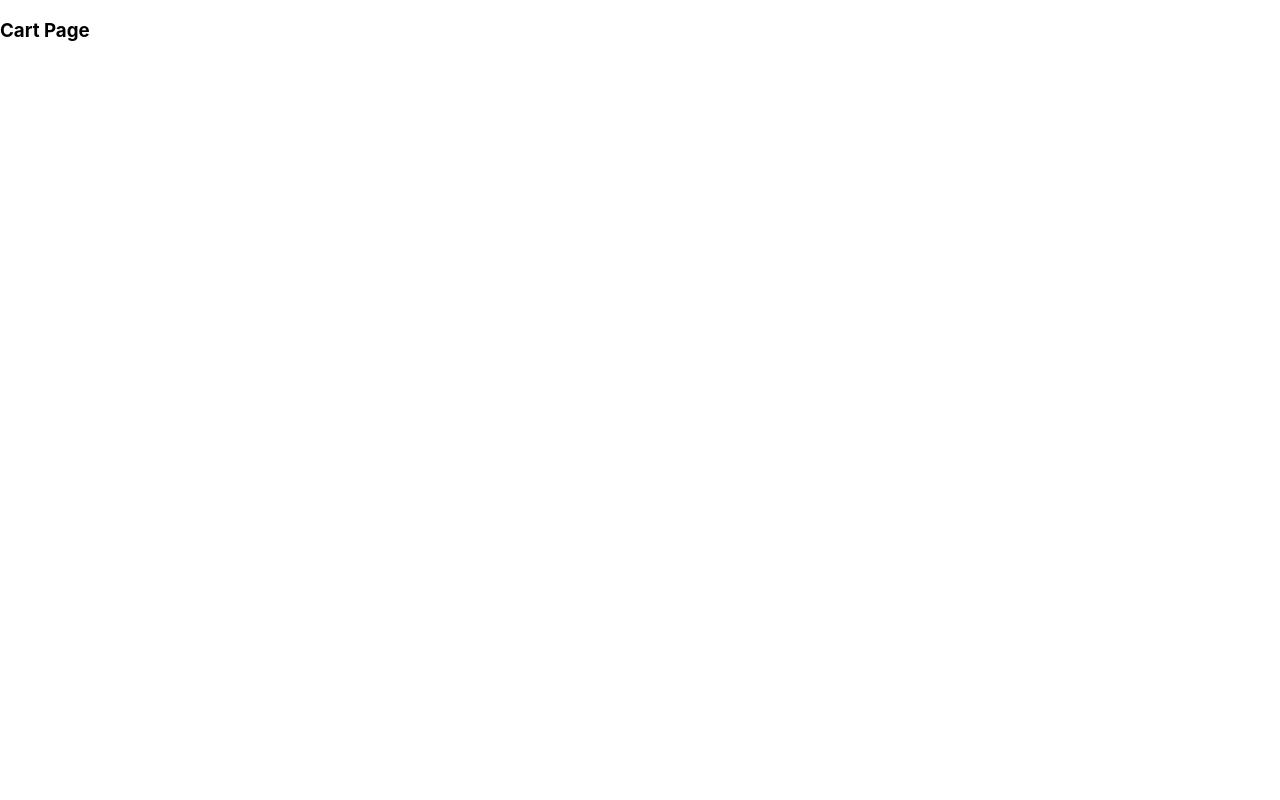
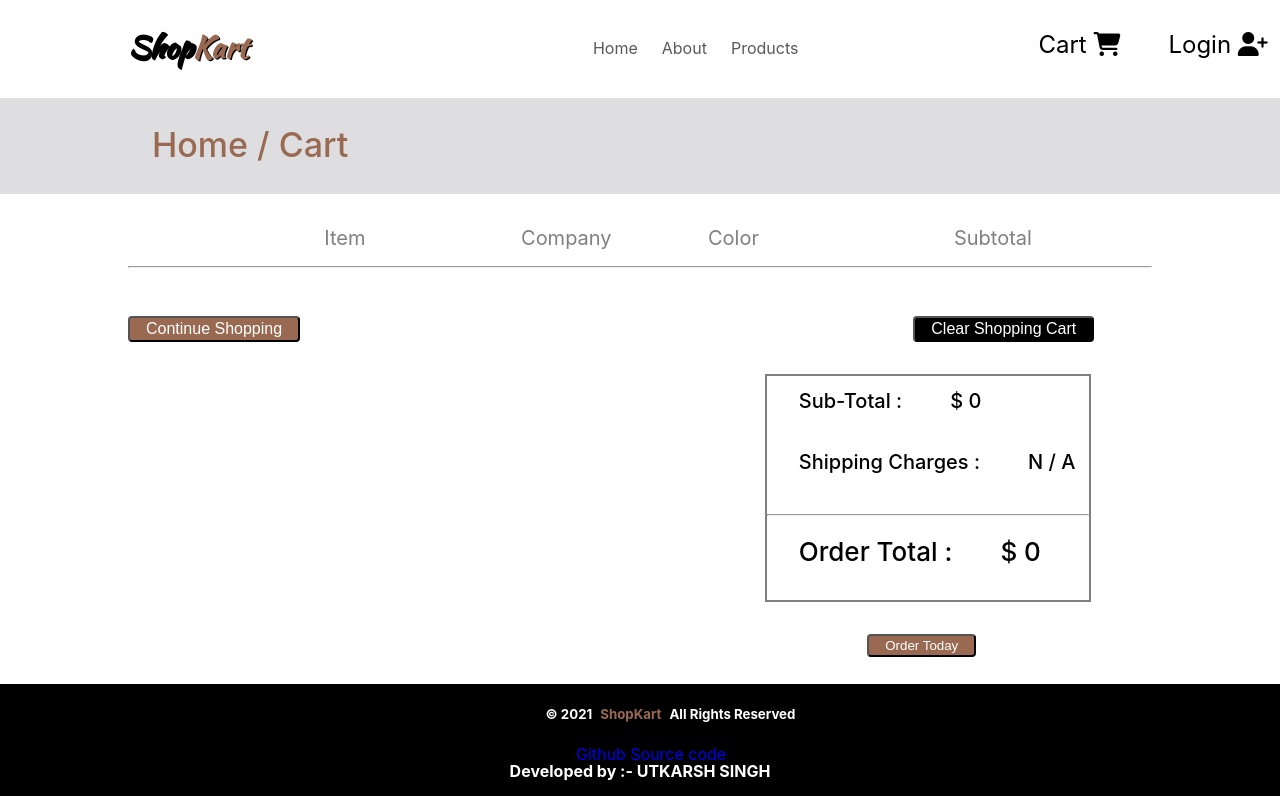
Before and after one commit to singhutkarshh/ShopKart, a React (Create React App) app: page /cart in a window 1280 px wide. Built offline with nearby package versions, Linux system fonts and the light colour scheme.

Commit message:
added cart

```diff
--- a/src/pages/cart.js
+++ b/src/pages/cart.js
@@ -1,11 +1,202 @@
-import React from "react";
+import React, { useState, useEffect } from "react";
+import { Link } from "react-router-dom";
+import styled from "styled-components";
+import Footer from "../Components/footer";
+import NavBar from "../Components/navbar";
+import { RouteComponent } from "./about";
 
 const Cart = () => {
+  var x = JSON.parse(localStorage.getItem("cart"));
+  let MRP = 0;
   return (
     <>
-      <h3>Cart Page</h3>
+      <NavBar />
+      <RouteComponent value="Home / Cart" />
+      <Wrapper>
+        <div className="header">
+          <ul>
+            <li className="item" style={{ width: "9%", paddingLeft: "3rem" }}>
+              Item
+            </li>
+            <li className="item" style={{}}>
+              Company
+            </li>
+            <li className="item" style={{ marginLeft: "16" }}>
+              Color
+            </li>
+            <li className="item" style={{ marginLeft: "17%" }}>
+              Subtotal
+            </li>
+          </ul>
+          <hr></hr>
+          {x.map((item) => {
+            const { title, image, price, Company, id, Colors } = item;
+            MRP += price;
+            return (
+              <>
+                <ul key={id}>
+                  <li className="item" style={{ width: "13%" }}>
+                    <img src={image}></img>
+                    <h3 style={{ color: "black" }}>{title}</h3>
+                  </li>
+                  <li
+                    className="item"
+                    style={{ marginTop: "2rem", width: "4%" }}
+                  >
+                    {Company}
+                  </li>
+                  <li
+                    className="item"
+                    style={{ marginLeft: "16%", marginTop: "2rem" }}
+                  >
+                    {Colors}
+                  </li>
+                  <li
+                    className="item"
+                    style={{
+                      marginLeft: "17%",
+                      marginTop: "2rem",
+                      color: "black",
+                    }}
+                  >
+                    $ {price}
+                  </li>
+                </ul>
+                <hr></hr>
+              </>
+            );
+          })}
+          <article>
+            <div className="leftContainer">
+              <button>
+                <Link to="/products" className="btn">
+                  Continue Shopping
+                </Link>
+              </button>
+            </div>
+            <div className="rightContainer">
+              <button
+                style={{
+                  backgroundColor: "Black",
+                  marginLeft: "60%",
+                }}
+                onClick={() => {
+                  localStorage.setItem("cart", JSON.stringify([]));
+                }}
+              >
+                <Link to="/products" className="btn">
+                  Clear Shopping Cart
+                </Link>
+              </button>
+              <div className="innerContainer">
+                <div className="arrange" style={{ marginTop: "1rem" }}>
+                  <h3>Sub-Total : </h3>
+                  <h3 style={{ marginLeft: "3rem" }}> $ {parseInt(MRP)} </h3>
+                </div>
+                <div className="arrange">
+                  <h3>Shipping Charges : </h3>
+                  <h3 style={{ marginLeft: "3rem" }}>N / A</h3>
+                </div>
+                <hr></hr>
+                <div className="arrange set">
+                  <h3>Order Total : </h3>
+                  <h3 style={{ marginLeft: "3rem" }}>$ {parseInt(MRP)}</h3>
+                </div>
+              </div>
+              <button className="orderBtn">Order Today</button>
+            </div>
+          </article>
+        </div>
+      </Wrapper>
+      <Footer />
     </>
   );
 };
 
+const Wrapper = styled.section`
+  display: block;
+  box-sizing: border-box;
+  .header {
+    width: 80%;
+    margin-top: 2rem;
+    margin-left: 8rem;
+  }
+  ul {
+    display: flex;
+    list-style: none;
+  }
+  ul li {
+    margin-left: 15%;
+    font-size: 20px;
+    color: grey;
+  }
+
+  img {
+    width: 5rem;
+    height: 5rem;
+    margin-left: 2rem;
+  }
+  h3 {
+    margin-top: -0.2rem;
+    font-weight: 500;
+    margin-bottom: -0.5rem;
+    font-size: 16px;
+    margin-left: 2rem;
+  }
+  .item {
+    margin-left: 11%;
+    font-size: 20px;
+    color: grey;
+    width: 8%;
+  }
+  .leftContainer {
+    width: 45%;
+    height: 100%;
+  }
+  .rightContainer {
+    width: 45%;
+    height: 100%;
+    margin-left: 3rem;
+  }
+  article {
+    display: flex;
+    width: 100%;
+    height: 23rem;
+    margin-top: 3rem;
+  }
+  button {
+    padding: 2px 1rem;
+    background-color: #996a51;
+    border-radius: 4px;
+    outline: unset;
+    color: white;
+  }
+  .btn {
+    text-decoration: none;
+    color: white;
+    font-size: 16px;
+  }
+  .innerContainer {
+    width: 70%;
+    height: 14rem;
+    border: 2px solid grey;
+    margin-top: 2rem;
+    margin-left: 8rem;
+  }
+  .arrange {
+    display: flex;
+    margin-bottom: 3rem;
+  }
+  .arrange h3 {
+    font-size: 20px;
+  }
+  .set h3 {
+    font-size: 26px;
+    padding-top: 1rem;
+  }
+  .orderBtn {
+    margin-top: 2rem;
+    margin-left: 50%;
+  }
+`;
 export default Cart;
--- a/src/pages/products.js
+++ b/src/pages/products.js
@@ -5,6 +5,11 @@ import { Link } from "react-router-dom";
 import { RouteComponent } from "./about";
 import { productData as Data } from "../utils/data";
 import Footer from "../Components/footer";
+
+if (localStorage.getItem("cart") === null) {
+  var x = [];
+  localStorage.setItem("cart", JSON.stringify(x));
+}
 
 const Products = () => {
   const [items, setItems] = useState(Data);
@@ -329,6 +334,7 @@ const Products = () => {
   }
   if (showDetails === true) {
     const {
+      id,
       title,
       image,
       price,
@@ -395,8 +401,22 @@ const Products = () => {
               </div>
               <p>{detail}</p>
               <hr></hr>
-              <button className="btn" style={{ marginBottom: "6rem" }}>
-                ADD TO CART
+              <button
+                className="btn"
+                style={{ marginBottom: "6rem" }}
+                onClick={() => {
+                  x = JSON.parse(localStorage.getItem("cart"));
+                  x.push(Data[id - 1]);
+                  localStorage.setItem("cart", JSON.stringify(x));
+                }}
+              >
+                <Link
+                  to="/cart"
+                  style={{ color: "white", textDecoration: "none" }}
+                >
+                  {" "}
+                  ADD TO CART
+                </Link>
               </button>
             </div>
           </article>
```
